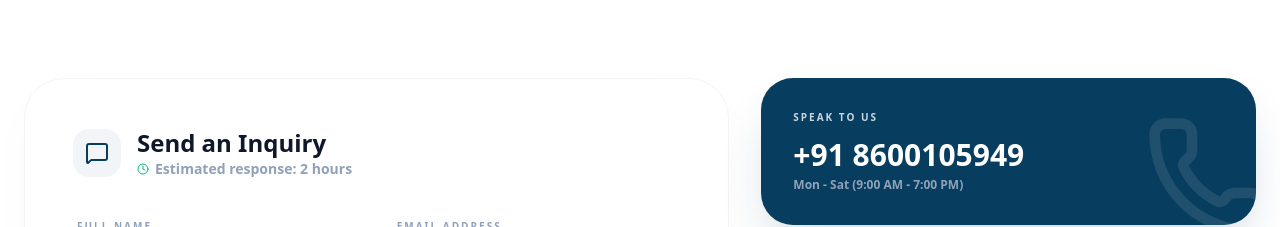
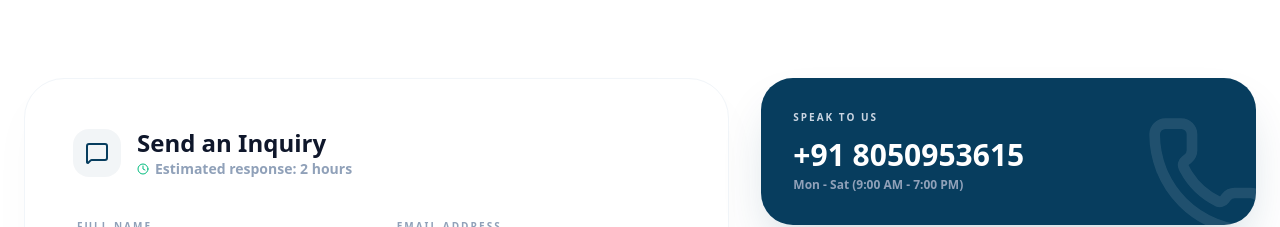
Before and after one commit to VidyaSri-Academy/VidhyaSri-Official-Website-Codebase, a React (Vite) app in the folder Frontend/: page / in a window 1280 px wide. Shown: the part 6940-7167 px from the top of the page. Built offline with nearby package versions, Linux system fonts and the light colour scheme.

Commit message:
Updated ContactUs

```diff
--- a/Frontend/src/components/Contactus.tsx
+++ b/Frontend/src/components/Contactus.tsx
@@ -121,7 +121,7 @@ export default function ContactSection() {
                   <Phone className="w-32 h-32" />
                 </div>
                 <p className="text-[10px] font-bold text-slate-300 uppercase tracking-[0.2em] mb-3">Speak to Us</p>
-                <h4 className="text-3xl font-black mb-1">+91 8600105949</h4>
+                <h4 className="text-3xl font-black mb-1">+91 8050953615</h4>
                 <p className="text-xs text-slate-400 font-bold">Mon - Sat (9:00 AM - 7:00 PM)</p>
               </motion.div>
 
```
